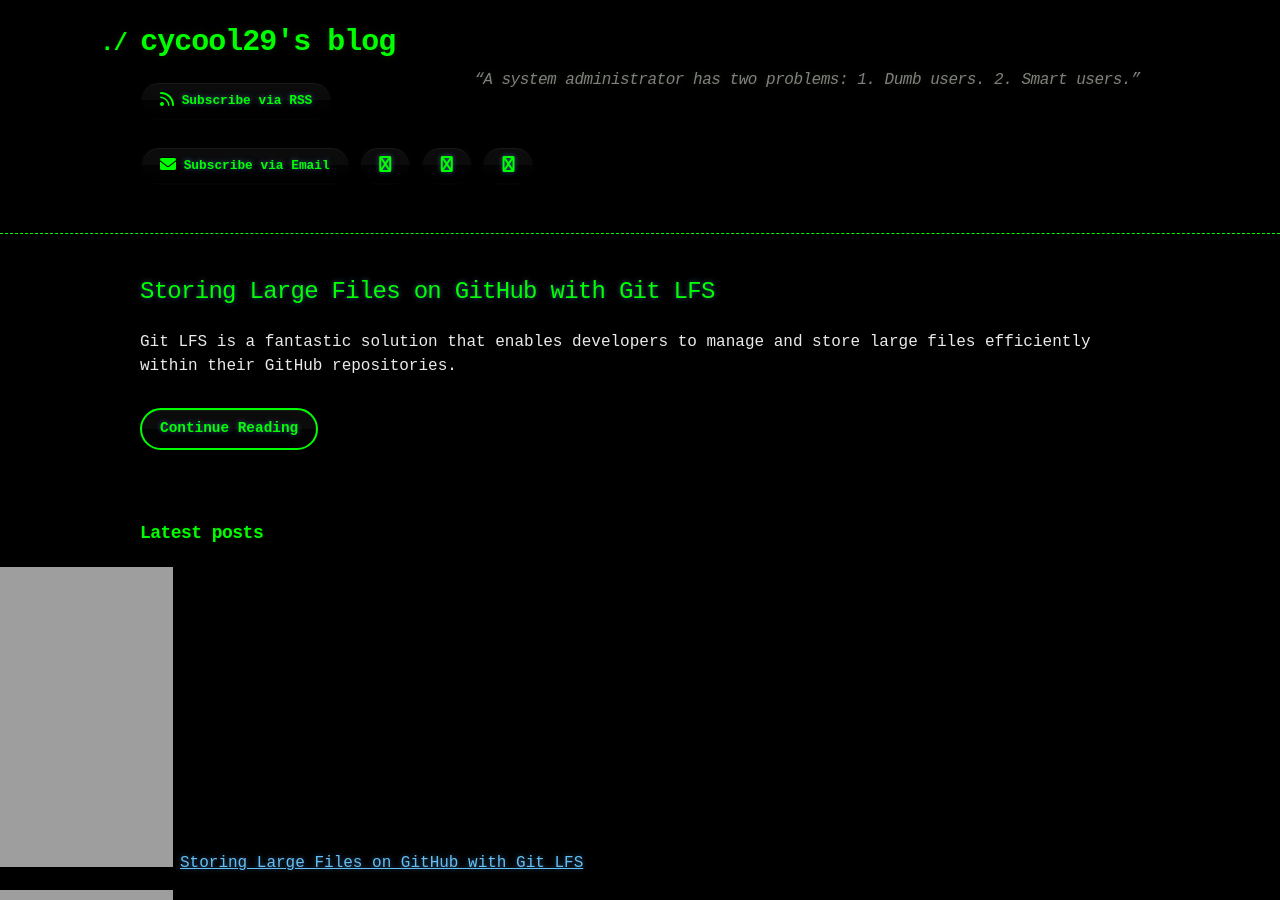
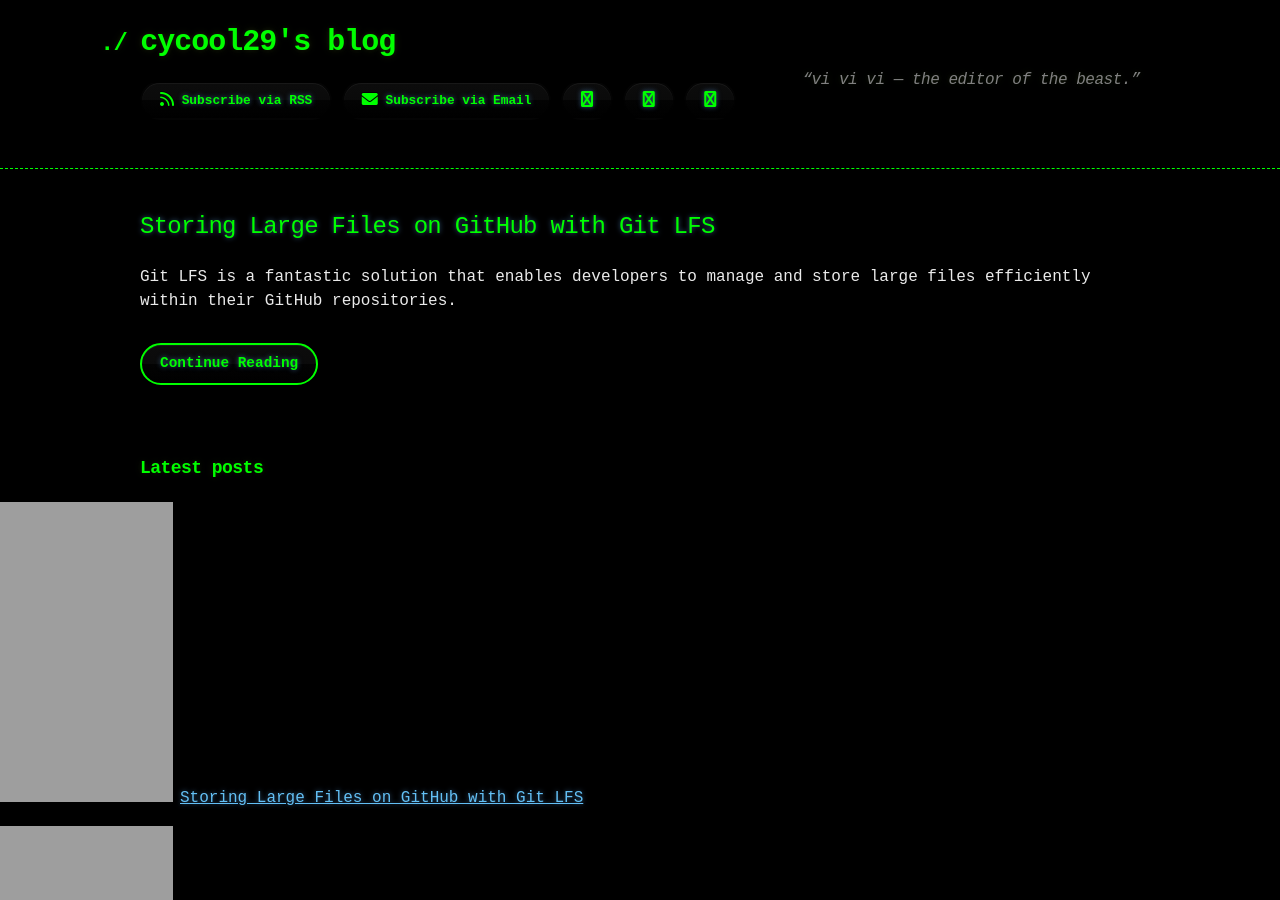
Before and after one commit to cycool29/cycool29.github.io, a Jekyll site: the page built from index.md, in a window 1280 px wide and 900 px high. Built offline with Jekyll 4.4.1, drawn with Linux system fonts in a browser that asks for light colours; a style sheet for code colours, icons or effects is not loaded.

Commit message:
Update quotes

```diff
--- a/_config.yml
+++ b/_config.yml
@@ -1,5 +1,5 @@
 title: cycool29's blog
-description: "“A system administrator has two problems: 1. Dumb users. 2. Smart users.” "
+description: "“vi vi vi — the editor of the beast.” "
 bio: A high school student. Intermediate in Python, Git, Bash. Learning JavaScript. He/Him. "
 author: cycool29
 url: https://cycool29.github.io
```
